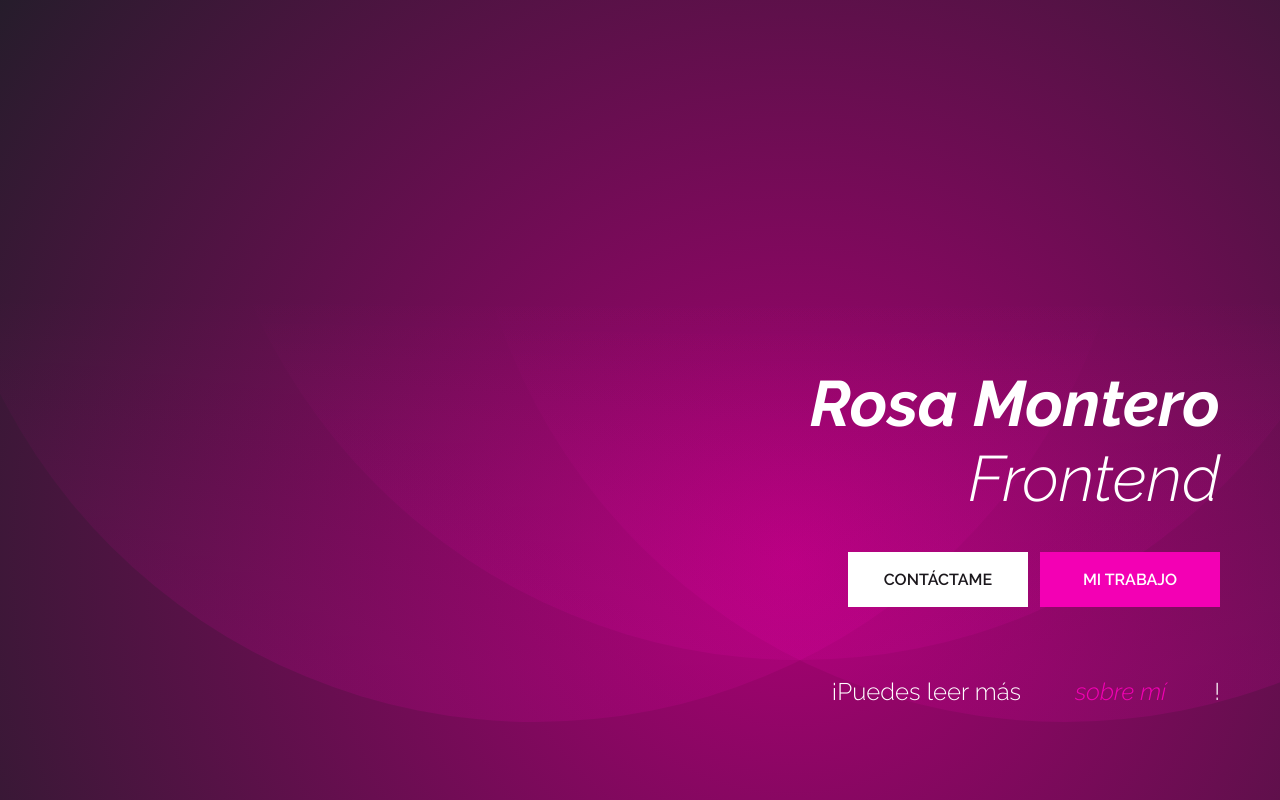
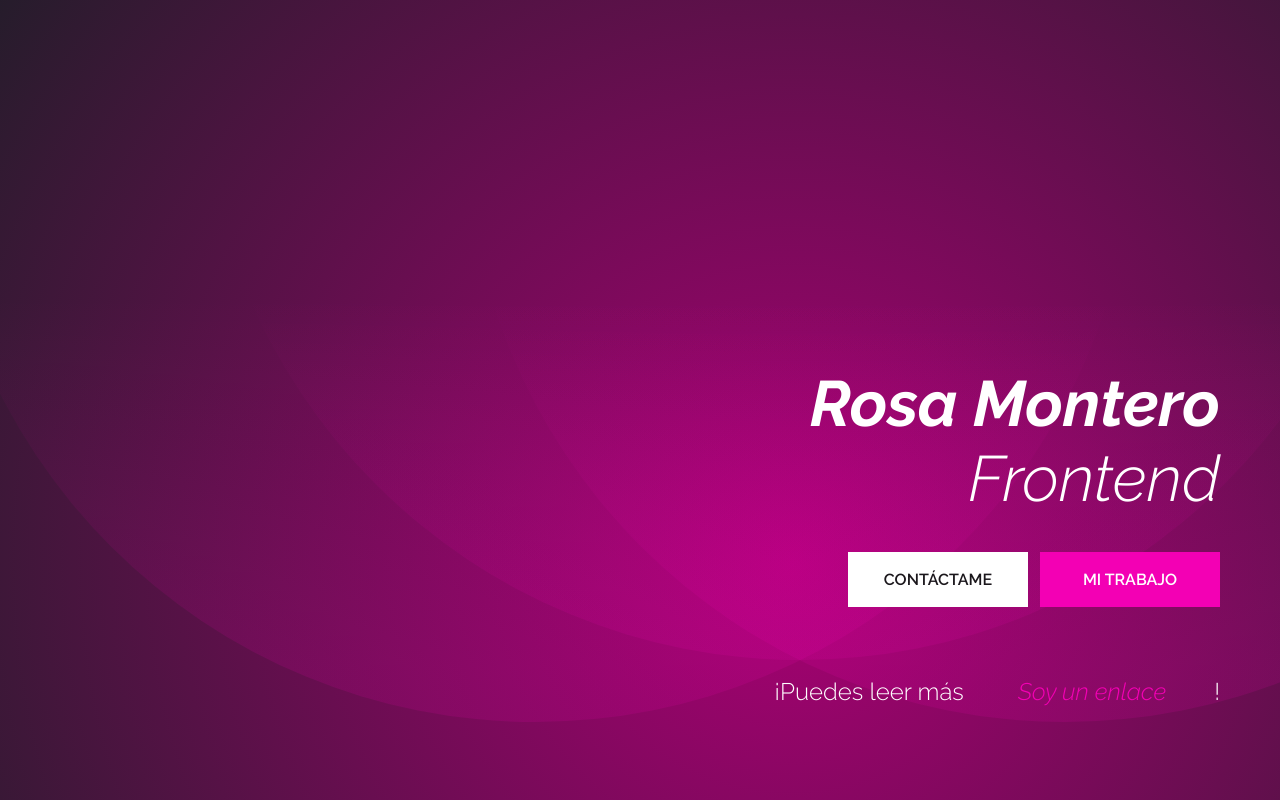
Before and after one commit to RosaMonro/project-gamma, a React (Vite) app: page / in a window 1280 px wide. Built offline with nearby package versions, Linux system fonts and the light colour scheme.

Commit message:
componentización link cambio bp p

```diff
--- a/src/App.jsx
+++ b/src/App.jsx
@@ -1,15 +1,12 @@
 import { Route, Routes } from 'react-router-dom'
 import './App.scss'
 import './scss/global.scss'
-
 import Styleguide from './styleguide/Styleguide'
 import MyButton from './components/Btn/Btn'
 
 
 
 function App() {
-
-const text="CONTÁCTAME"
 
   return (
     <>
@@ -31,10 +28,8 @@
                 <MyButton  variant="cta" text="MI TRABAJO" isButton="true"></MyButton>
             </div>
 
-
-
             <div className="header__cta">
-              <p className="font-weight-light  font-size-24-s">¡Puedes leer más <a className="header__link  link  link--primary  color-fucsia font-weight-light font-style-italic">sobre mí</a>! </p>
+              <p className="font-weight-light  font-size-20-xs">¡Puedes leer más <MyButton  variant="secondary" text="sobre mí" isButton="false"></MyButton>!</p>
             </div>
 
         </div>
--- a/src/scss/_typography.scss
+++ b/src/scss/_typography.scss
@@ -71,7 +71,7 @@
 p.font-size-24-s {
     margin: 0;
 
-    @include mq ($bp-desktop) {
+    @include mq ($bp-small-desktop) { //1024px
         font-size: $font-size-m;
     }
 }
@@ -79,7 +79,7 @@
 p.font-size-20-xs {
     margin: 0;
 
-    @include mq ($bp-desktop) {
+    @include mq ($bp-small-desktop) { //1024px
         font-size: $font-size-s;
     }
 }
@@ -87,7 +87,7 @@
 p.font-size-16-xxs {
     margin: 0;
 
-    @include mq ($bp-desktop) {
+    @include mq ($bp-small-desktop) { //1024px
         font-size: $font-size-xs;
     }
 }
```
